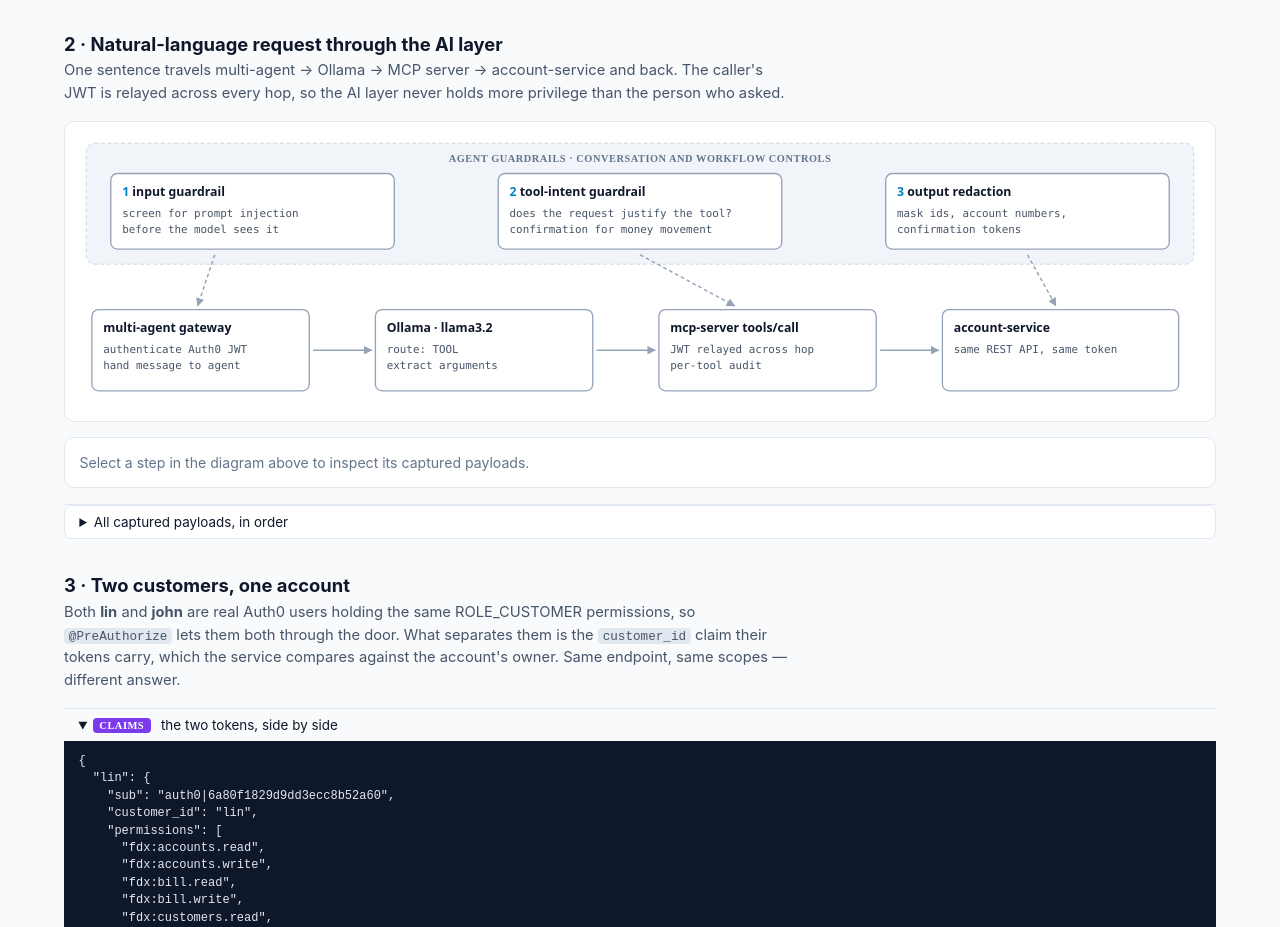
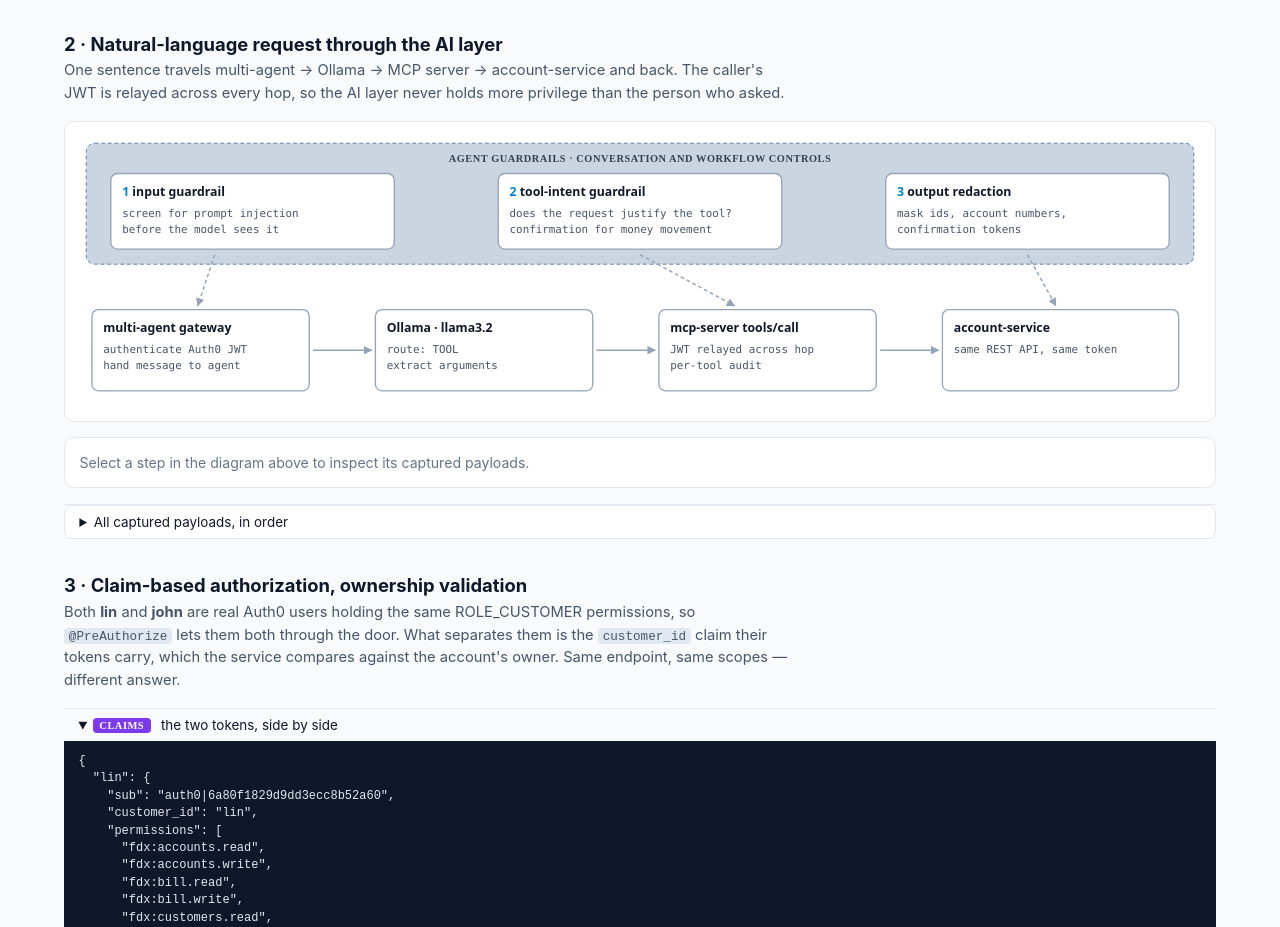
Before and after one commit to jclin0311/BankStackAI, a plain HTML site: page docs/demo.html in a window 1280 px wide. Shown: the part 1100-2027 px from the top of the page. Drawn offline with Linux system fonts and the light colour scheme.

Commit message:
demo.html

```diff
--- a/docs/demo.html
+++ b/docs/demo.html
@@ -35,7 +35,9 @@
   .edge { fill:none; stroke:#94a3b8; stroke-width:1.5; }
   .arrowhead { fill:#94a3b8; }
   .rail { fill:#f1f5f9; stroke:#cbd5e1; stroke-dasharray:4 3; }
+  .rail.guard { fill:#cbd5e1; stroke:#577bae; }
   .railttl { font:600 11px ui-sans-serif; fill:#64748b; text-anchor:middle; letter-spacing:.05em; text-transform:uppercase; }
+  .railttl.guard { fill:#334155; }
   .state { fill:#fff; stroke:#94a3b8; }
   .st { font:600 11.5px ui-monospace,Menlo,monospace; fill:#334155; text-anchor:middle; }
   .hint { font:italic 11px ui-sans-serif; fill:#94a3b8; text-anchor:middle; }
@@ -293,8 +295,8 @@ who asked.</p>
   <defs><marker id="ar2" viewBox="0 0 10 10" refX="9" refY="5" markerWidth="6" markerHeight="6" orient="auto-start-reverse">
     <path d="M 0 0 L 10 5 L 0 10 z" class="arrowhead"/></marker></defs>
 
-  <rect x="14" y="14" width="1172" height="128" rx="9" class="rail"/>
-  <text x="600" y="34" class="railttl">agent guardrails · conversation and workflow controls</text>
+  <rect x="14" y="14" width="1172" height="128" rx="9" class="rail guard"/>
+  <text x="600" y="34" class="railttl guard">agent guardrails · conversation and workflow controls</text>
 
   <g class="node" data-key="g-input" tabindex="0" role="button" aria-label="input guardrail">
       <rect x="40" y="46" width="300" height="80" rx="7" class="box"/>
@@ -393,7 +395,7 @@ confirmation token  → [redacted-token]</pre></details></div>
 </details>
 
 
-<h2>3 &middot; Two customers, one account</h2>
+<h2>3 &middot; Claim-based authorization, ownership validation</h2>
 <p class="lead">Both <strong>lin</strong> and <strong>john</strong> are real Auth0 users holding the same
 ROLE_CUSTOMER permissions, so <code>@PreAuthorize</code> lets them both through the door. What separates
 them is the <code>customer_id</code> claim their tokens carry, which the service compares against the
```
